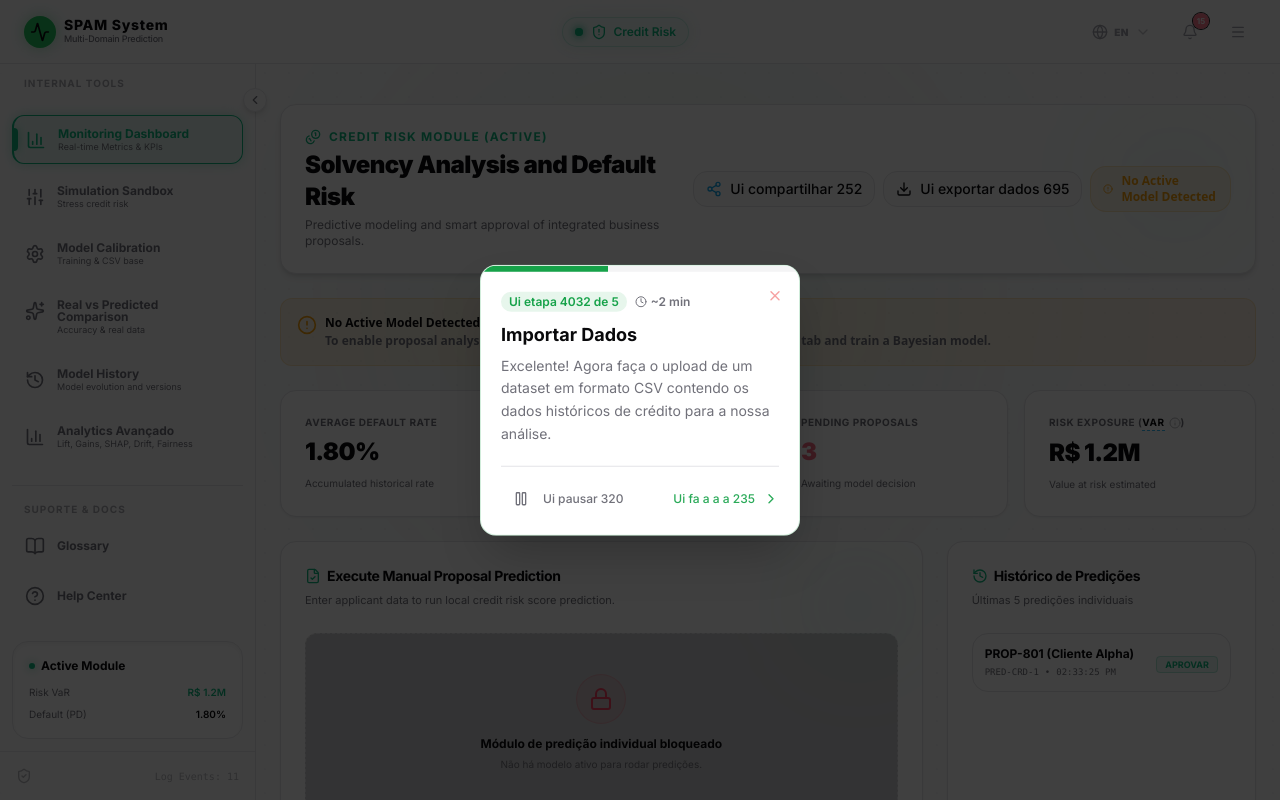
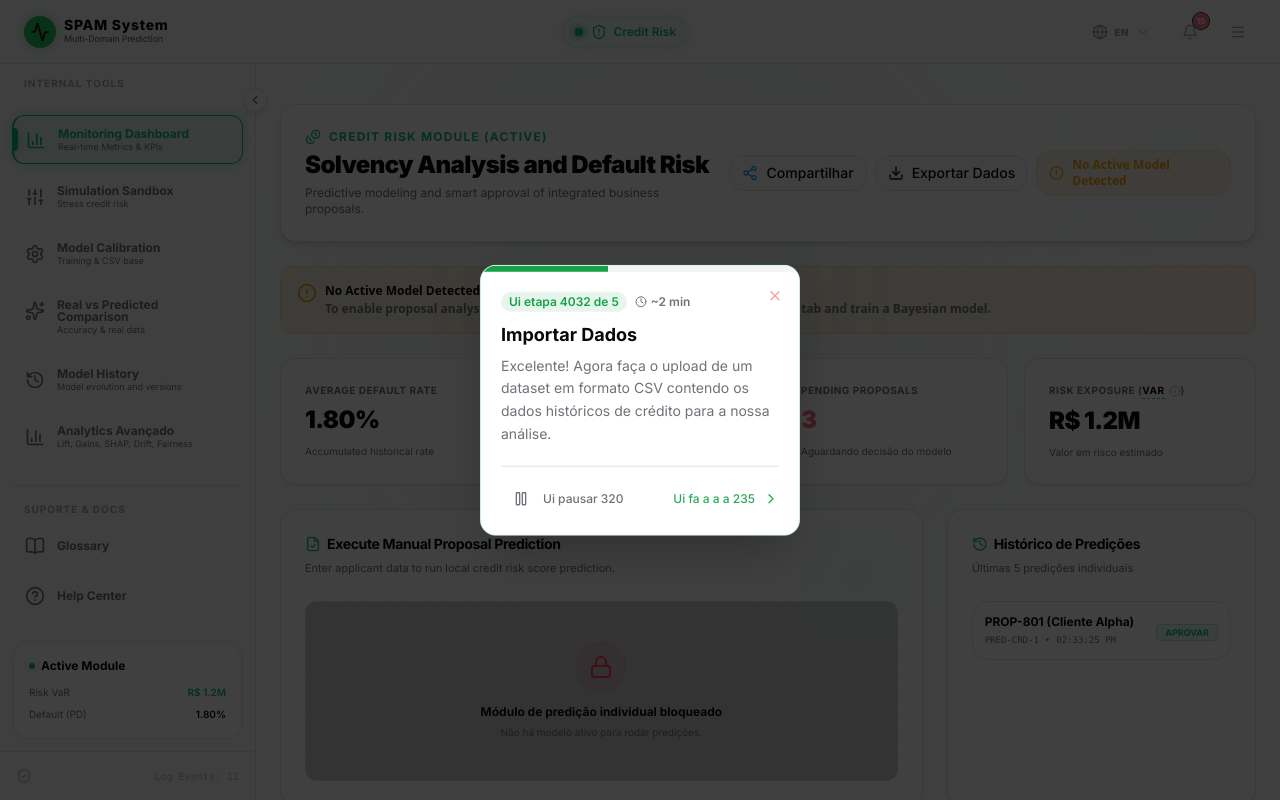
Before and after one commit to gabriellsnts/spam-project, a Next.js app: page /credit-risk in a window 1280 px wide. Shown: the top 800 px of the page. Built offline with nearby package versions, Linux system fonts and the light colour scheme; sample sign-in values are in the browser's storage.

Commit message:
fix: correcoes de traducao de kpis e botoes no header

```diff
--- a/src/app/(domains)/credit-risk/page.tsx
+++ b/src/app/(domains)/credit-risk/page.tsx
@@ -458,7 +458,7 @@ export default function CreditRiskPage() {
                 </CardTitle>
               </CardHeader>
               <CardContent>
-                <div className="text-[10px] text-muted-foreground">Classification healthy</div>
+                <div className="text-[10px] text-muted-foreground">Classificação saudável</div>
               </CardContent>
             </Card>
 
@@ -472,7 +472,7 @@ export default function CreditRiskPage() {
                 </CardTitle>
               </CardHeader>
               <CardContent>
-                <div className="text-[10px] text-muted-foreground">Awaiting model decision</div>
+                <div className="text-[10px] text-muted-foreground">Aguardando decisão do modelo</div>
               </CardContent>
             </Card>
 
@@ -484,7 +484,7 @@ export default function CreditRiskPage() {
                 <CardTitle className="text-2xl font-black text-foreground">{metrics.totalExposure}</CardTitle>
               </CardHeader>
               <CardContent>
-                <div className="text-[10px] text-muted-foreground">Value at risk estimated</div>
+                <div className="text-[10px] text-muted-foreground">Valor em risco estimado</div>
               </CardContent>
             </Card>
           </div>
--- a/src/components/shared/export-dropdown.tsx
+++ b/src/components/shared/export-dropdown.tsx
@@ -93,11 +93,11 @@ export function ExportDropdown({ data = [], filenamePrefix = "export" }: ExportD
       <DropdownMenuTrigger asChild>
         <Button variant="outline" size="sm" className="gap-2">
           <Download className="h-4 w-4" />
-          <span className="hidden sm:inline">{t("ui_exportar_dados_695")}</span>
+          <span className="hidden sm:inline">Exportar Dados</span>
         </Button>
       </DropdownMenuTrigger>
       <DropdownMenuContent align="end" className="w-48">
-        <DropdownMenuLabel>{t("ui_formato_de_arquivo_828")}</DropdownMenuLabel>
+        <DropdownMenuLabel>Formato de arquivo</DropdownMenuLabel>
         <DropdownMenuSeparator />
 
         <DropdownMenuItem onClick={() => handleExport("CSV")} disabled={exportingFormat !== null}>
--- a/src/components/shared/share-analysis-dialog.tsx
+++ b/src/components/shared/share-analysis-dialog.tsx
@@ -68,7 +68,7 @@ export function ShareAnalysisDialog() {
         {/* CA01: Button to open Modal */}
         <Button variant="outline" size="sm" className="gap-2">
           <Share2 className="h-4 w-4 text-sky-500" />
-          <span className="hidden sm:inline">{t("ui_compartilhar_252")}</span>
+          <span className="hidden sm:inline">Compartilhar</span>
         </Button>
       </DialogTrigger>
 
@@ -88,14 +88,14 @@ export function ShareAnalysisDialog() {
         <DialogHeader>
           <DialogTitle className="flex items-center gap-2">
             <Share2 className="h-5 w-5 text-sky-500" />
-            {t("ui_compartilhar_an_lise_547")}</DialogTitle>
+            Compartilhar Análise</DialogTitle>
           <DialogDescription>
-            {t("ui_qualquer_pessoa_com_este_166")}</DialogDescription>
+            Qualquer pessoa com este link poderá ver uma cópia estática deste dashboard.</DialogDescription>
         </DialogHeader>
 
         <div className="space-y-6 py-4">
           <div className="space-y-2">
-            <label className="text-sm font-medium text-foreground">{t("ui_copiar_link_direto_293")}</label>
+            <label className="text-sm font-medium text-foreground">Copiar link direto</label>
             <div className="flex items-center space-x-2">
               <div className="relative flex-1">
                 <LinkIcon className="absolute left-2.5 top-2.5 h-4 w-4 text-muted-foreground" />
@@ -119,18 +119,18 @@ export function ShareAnalysisDialog() {
             </div>
             <div className="relative flex justify-center text-xs uppercase">
               <span className="bg-background px-2 text-muted-foreground font-semibold tracking-wider">
-                {t("ui_ou_envie_convite_973")}</span>
+                Ou envie convite</span>
             </div>
           </div>
 
           <form onSubmit={handleSendEmail} className="space-y-2">
-            <label className="text-sm font-medium text-foreground">{t("ui_endere_o_de_e_903")}</label>
+            <label className="text-sm font-medium text-foreground">Endereço de e-mail</label>
             <div className="flex items-center space-x-2">
               <div className="relative flex-1">
                 <Mail className="absolute left-2.5 top-2.5 h-4 w-4 text-muted-foreground" />
                 <Input
                   type="email"
-                  placeholder={t("ui_nome_exemplo_com_br_822")}
+                  placeholder="nome@exemplo.com.br"
                   value={email}
                   onChange={(e) => setEmail(e.target.value)}
                   className="pl-9 border-border/50"
@@ -149,7 +149,7 @@ export function ShareAnalysisDialog() {
           {/* CA06: Expiration warning */}
           <p className="text-[10px] text-muted-foreground flex items-center gap-1.5 w-full bg-muted/20 p-2 rounded">
             <AlertCircle className="h-3.5 w-3.5 text-amber-500 shrink-0" />
-            {t("ui_links_de_compartilhamento_direto_50")}</p>
+            Links de compartilhamento direto expiram em 7 dias.</p>
         </DialogFooter>
       </DialogContent>
     </Dialog>
```
Also changed, not shown: 1 other file (tests, documents, lock files or other folders).
